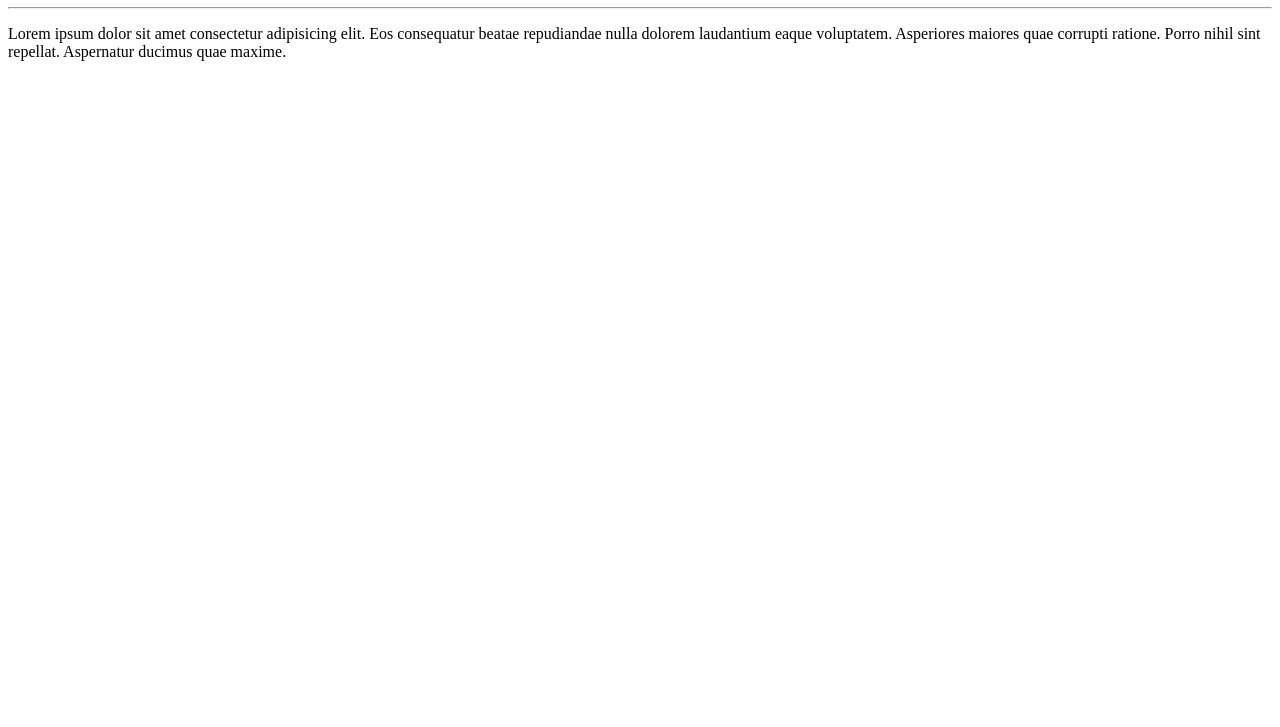
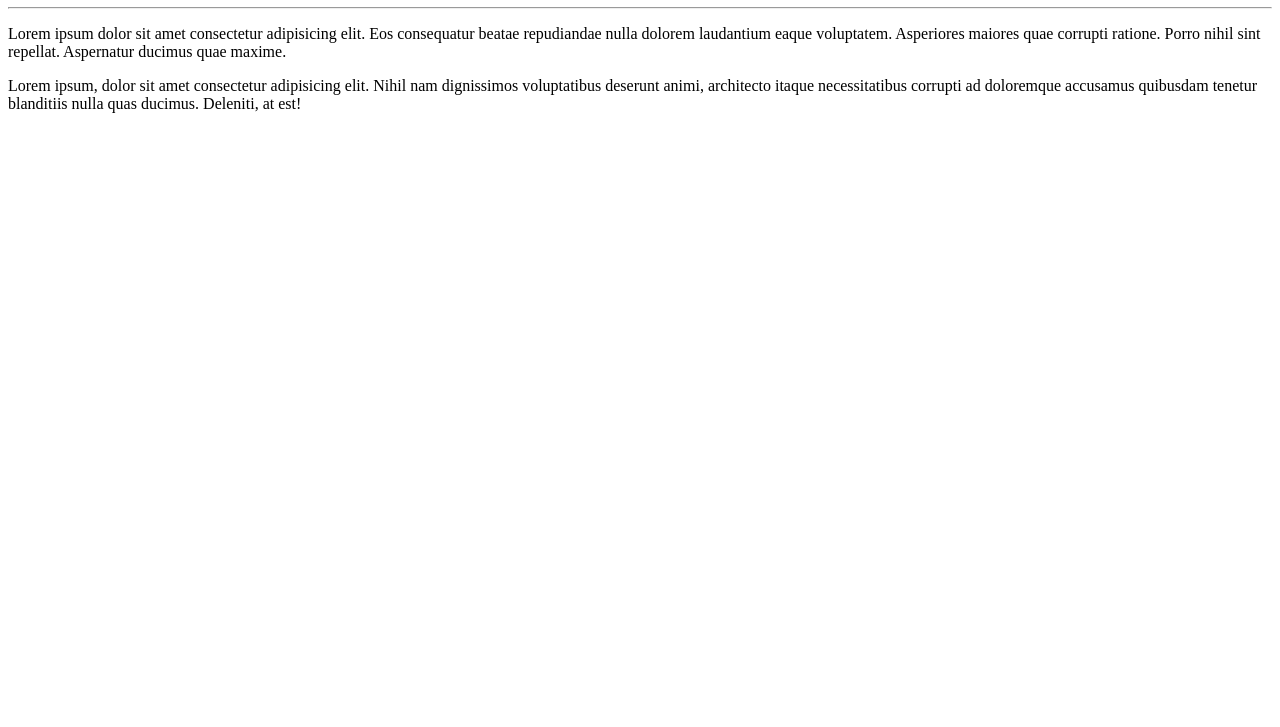
Before and after one commit to Gibaraujo/Ola-Mundo, a plain HTML site: page site-exemplo/index.html in a window 1280 px wide. Shown: the part 73-800 px from the top of the page. Drawn offline with Linux system fonts and the light colour scheme.

Commit message:
adicionei um parágrafo

```diff
--- a/site-exemplo/index.html
+++ b/site-exemplo/index.html
@@ -12,6 +12,7 @@
     <h1>Olá, Mundo</h1>
     <hr>
     <p>Lorem ipsum dolor sit amet consectetur adipisicing elit. Eos consequatur beatae repudiandae nulla dolorem laudantium eaque voluptatem. Asperiores maiores quae corrupti ratione. Porro nihil sint repellat. Aspernatur ducimus quae maxime.</p>
+    <p>Lorem ipsum, dolor sit amet consectetur adipisicing elit. Nihil nam dignissimos voluptatibus deserunt animi, architecto itaque necessitatibus corrupti ad doloremque accusamus quibusdam tenetur blanditiis nulla quas ducimus. Deleniti, at est!</p>
 </body>
 
 </html>
```
